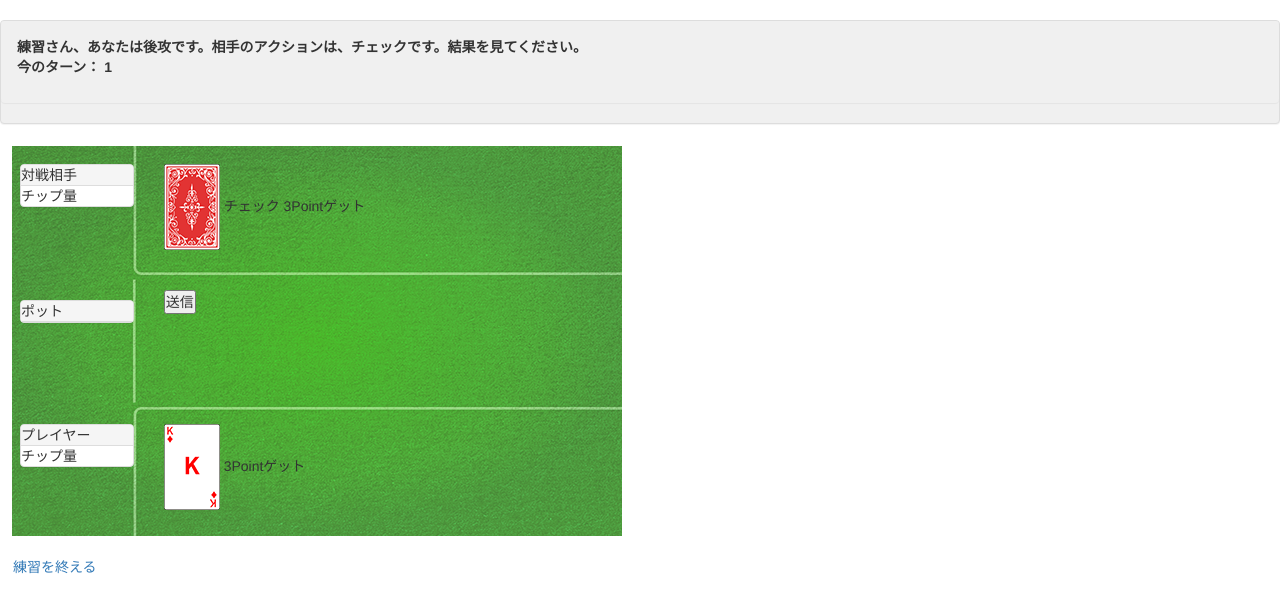
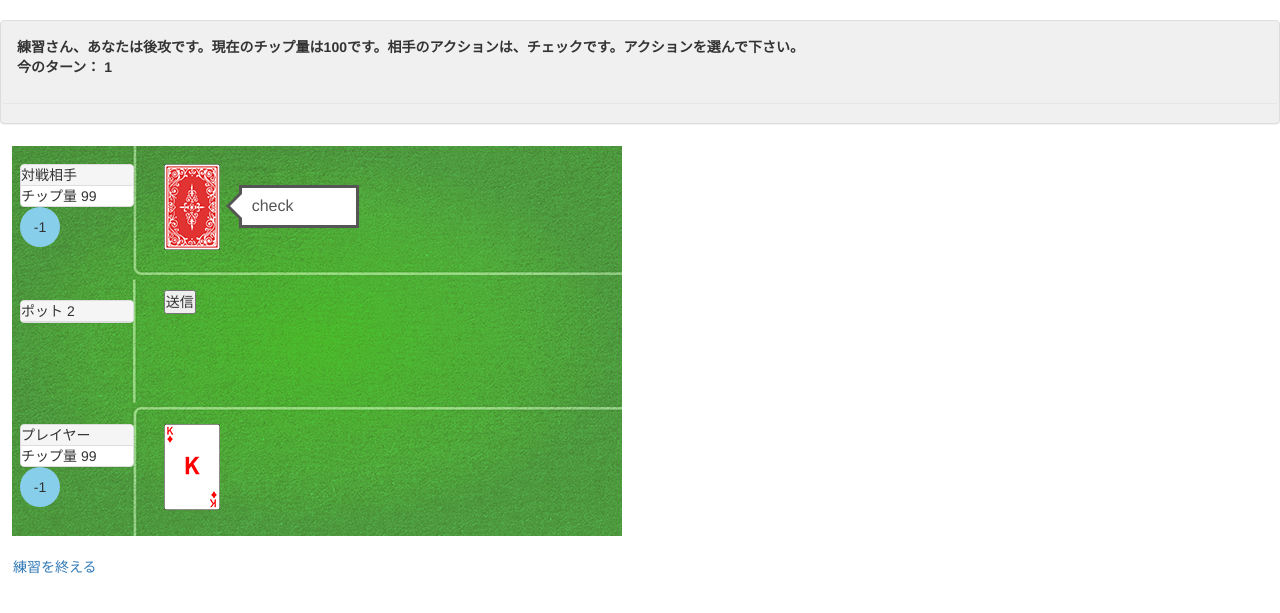
Before and after one commit to Jonh-Nash/toy-poker, a Django app: page /train_bb/ in a window 1280 px wide. Shown: the part 50-663 px from the top of the page. Run offline with Django 3.2, Linux system fonts and the light colour scheme; some libraries are stand-ins or nearby versions.

Commit message:
fix css style

```diff
--- a/toy_poker/poker/views.py
+++ b/toy_poker/poker/views.py
@@ -105,16 +105,20 @@ def pokerbtnfunc(request):
     tokuten = user_info.tokuten
     user = user_info.user
 
-    if turn >= 51:
+    if turn >= 101:
         return render(request, 'logout.html')
 
     if request.method == 'GET':
-        msg = user + "さん、あなたは先攻です。アクションを選んで下さい。"
+        msg = user + "さん、あなたは先攻です。現在のチップ量は" + str(tokuten) + "です。アクションを選んで下さい。"
         content = {
+            'msg' : msg,
             'user' : user,
-            'msg' : msg,
             'turn' : turn,
-            'tokuten' : tokuten,
+            'tokuten' : tokuten - 1,
+            'bot_chip' : 200 - tokuten - 1,
+            'bot_point' : -1,
+            'player_point' : -1,
+            'pot' : 2,
             'player_card' : player_card,
         }
         return render(request, 'poker_btn.html', content)
@@ -131,18 +135,21 @@ def pokerbtnfunc(request):
         action_history.save()
 
         tokuten = tokuten + point
-        msg = user + "さん、あなたは" + str(point) + "ポイント獲得しました。現在のチップ量は、" + str(tokuten) + "です。残りのターンは" + str(turn) + "です。次のターンへ進んでください。"
+        msg = user + "さん、あなたは" + str(point) + "ポイント獲得しました。現在のチップ量は、" + str(tokuten) + "です。残りのターンは" + str(100-turn) + "です。次のターンへ進んでください。"
         content = {
             'user' : user,
             'msg' : msg,
             'turn' : turn,
+            'player_card' : player_card,
             'tokuten' : tokuten,
-            'player_card' : player_card,
+            'bot_chip' : 200-tokuten,
             'opp_card' : opp_card,
             'action' : action_player,
-            'action_opp': action_opp,
+            'bot_action': action_opp,
+            'bot_point' : -point,
+            'player_point' : point,
+            'pot' : 0,
             'card_flag': card_flag,
-            'point' : point,
         }
         # もろもろの情報の更新をする
         deck = "".join(AQlist)
@@ -167,22 +174,26 @@ def pokerbbfunc(request):
     tokuten = user_info.tokuten
     user = user_info.user
 
-    if turn >= 51:
+    if turn >= 101:
         return render(request, 'logout.html')
 
     if request.method == 'GET':
         action_opp = bot_actions("BTN", opp_card, player_card)
         if action_opp == "bet":
-            msg = user + "さん、あなたは後攻です。相手のアクションは、ベットです。アクションを選んで下さい。"
+            msg = user + "さん、あなたは後攻です。現在のチップ量は" + str(tokuten) + "です。相手のアクションは、ベットです。アクションを選んで下さい。"
         else :
-            msg = user + "さん、あなたは後攻です。相手のアクションは、チェックです。結果を見てください。"
+            msg = user + "さん、あなたは後攻です。現在のチップ量は" + str(tokuten) + "です。相手のアクションは、チェックです。結果を見てください。"
         content = {
             'user' : user,
             'msg' : msg,
             'turn' : turn,
-            'tokuten' : tokuten,
             'player_card' : player_card,
-            'action_opp' : action_opp,
+            'tokuten' : tokuten - 1,
+            'bot_chip' : 200 - tokuten - 1,
+            'bot_point' : -1,
+            'player_point' : -1,
+            'pot' : 2,
+            'bot_action' : action_opp,
         }
         return render(request, 'poker_bb.html', content)
 
@@ -198,18 +209,21 @@ def pokerbbfunc(request):
         action_history.save()
 
         tokuten = tokuten + point
-        msg = user + "さん、あなたは" + str(point) + "ポイント獲得しました。現在のチップ量は、" + str(tokuten) + "です。残りのターンは" + str(turn) + "です。次のターンへ進んでください。"
+        msg = user + "さん、あなたは" + str(point) + "ポイント獲得しました。現在のチップ量は、" + str(tokuten) + "です。残りのターンは" + str(100-turn) + "です。次のターンへ進んでください。"
         content = {
             'user' : user,
             'msg' : msg,
             'turn' : turn,
             'tokuten' : tokuten,
             'player_card' : player_card,
+            'action' : action_player,
+            'bot_chip' : 200-tokuten,
             'opp_card' : opp_card,
-            'action' : action_player,
-            'action_opp': action_opp,
+            'bot_action': action_opp,
+            'bot_point' : -point,
+            'player_point' : point,
+            'pot' : 0,
             'card_flag': card_flag,
-            'point' : point,
         }
         # もろもろの情報の更新をする
         deck = "".join(AQlist)
@@ -233,13 +247,17 @@ def trainbtnfunc(request):
     user = "練習"
 
     if request.method == 'GET':
-        msg = user + "さん、あなたは先攻です。アクションを選んで下さい。"
+        msg = user + "さん、あなたは先攻です。現在のチップ量は" + str(tokuten) + "です。アクションを選んで下さい。"
         content = {
             'train' : "train",
             'msg' : msg,
             'user' : user,
             'turn' : turn,
-            'tokuten' : tokuten,
+            'tokuten' : tokuten - 1,
+            'bot_chip' : 200 - tokuten - 1,
+            'bot_point' : -1,
+            'player_point' : -1,
+            'pot' : 2,
             'player_card' : player_card,
             'opp_card' : opp_card,
         }
@@ -256,19 +274,22 @@ def trainbtnfunc(request):
         card_flag = True
 
         tokuten = tokuten + point
-        msg = user + "さん、あなたは" + str(point) + "ポイント獲得しました。現在のチップ量は、" + str(tokuten) + "です。残りのターンは" + str(turn) + "です。次のターンへ進んでください。"
+        msg = user + "さん、あなたは" + str(point) + "ポイント獲得しました。現在のチップ量は、" + str(tokuten) + "です。残りのターンは" + str(100-turn) + "です。次のターンへ進んでください。"
         content = {
             'train' : "train",
             'user' : user,
             'msg' : msg,
             'turn' : turn,
+            'player_card' : player_card,
             'tokuten' : tokuten,
-            'player_card' : player_card,
+            'bot_chip' : 200-tokuten,
             'opp_card' : opp_card,
             'action' : action_player,
-            'action_opp': action_opp,
+            'bot_action': action_opp,
+            'bot_point' : -point,
+            'player_point' : point,
+            'pot' : 0,
             'card_flag': card_flag,
-            'point' : point,
         }
         return render(request, 'poker_btn.html', content)
 
@@ -283,17 +304,21 @@ def trainbbfunc(request):
     if request.method == 'GET':
         action_opp = bot_actions("BTN", opp_card, player_card)
         if action_opp == "bet":
-            msg = user + "さん、あなたは後攻です。相手のアクションは、ベットです。アクションを選んで下さい。"
+            msg = user + "さん、あなたは後攻です。現在のチップ量は" + str(tokuten) + "です。相手のアクションは、ベットです。アクションを選んで下さい。"
         else:
-            msg = user + "さん、あなたは後攻です。相手のアクションは、チェックです。結果を見てください。"
+            msg = user + "さん、あなたは後攻です。現在のチップ量は" + str(tokuten) + "です。相手のアクションは、チェックです。アクションを選んで下さい。"
         content = {
             'train' : "train",
             'user' : user,
             'msg' : msg,
             'turn' : turn,
-            'tokuten' : tokuten,
             'player_card' : player_card,
-            'action_opp' : action_opp,
+            'tokuten' : tokuten - 1,
+            'bot_chip' : 200 - tokuten - 1,
+            'bot_point' : -1,
+            'player_point' : -1,
+            'pot' : 2,
+            'bot_action' : action_opp,
         }
         return render(request, 'poker_bb.html', content)
 
@@ -307,7 +332,7 @@ def trainbbfunc(request):
         card_flag = True
 
         tokuten = tokuten + point
-        msg = user + "さん、あなたは" + str(point) + "ポイント獲得しました。現在のチップ量は、" + str(tokuten) + "です。残りのターンは" + str(turn) + "です。次のターンへ進んでください。"
+        msg = user + "さん、あなたは" + str(point) + "ポイント獲得しました。現在のチップ量は、" + str(tokuten) + "です。残りのターンは" + str(100-turn) + "です。次のターンへ進んでください。"
         content = {
             'train' : "train",
             'user' : user,
@@ -315,10 +340,13 @@ def trainbbfunc(request):
             'turn' : turn,
             'tokuten' : tokuten,
             'player_card' : player_card,
+            'action' : action_player,
+            'bot_chip' : 200-tokuten,
             'opp_card' : opp_card,
-            'action' : action_player,
-            'action_opp': action_opp,
+            'bot_action': action_opp,
+            'bot_point' : -point,
+            'player_point' : point,
+            'pot' : 0,
             'card_flag': card_flag,
-            'point' : point,
         }
         return render(request, 'poker_bb.html', content)
--- /dev/null
+++ b/toy_poker/static/css/style.css
@@ -0,0 +1,50 @@
+.balloon2-left {
+    position: relative;
+    display: inline-block;
+    margin: 0 0 0 15px;
+    padding: 7px 10px;
+    min-width: 120px;
+    max-width: 100%;
+    color: #555;
+    font-size: 16px;
+    background: #FFF;
+    border: solid 3px #555;
+    box-sizing: border-box;
+  }
+
+  .balloon2-left:before {
+    content: "";
+    position: absolute;
+    top: 50%;
+    left: -24px;
+    margin-top: -12px;
+    border: 12px solid transparent;
+    border-right: 12px solid #FFF;
+    z-index: 2;
+  }
+
+  .balloon2-left:after {
+    content: "";
+    position: absolute;
+    top: 50%;
+    left: -30px;
+    margin-top: -14px;
+    border: 14px solid transparent;
+    border-right: 14px solid #555;
+    z-index: 1;
+  }
+
+  .balloon2-left p {
+    margin: 0;
+    padding: 0;
+  }
+
+  .circle{
+    display: inline-block;
+    width: 40px;
+    height: 40px;
+    border-radius: 50%;
+    background: skyblue;
+    text-align:center;
+    line-height: 40px;
+  }
--- a/toy_poker/templates/poker_bb.html
+++ b/toy_poker/templates/poker_bb.html
@@ -11,6 +11,14 @@
         <p> 今のターン： {{ turn }}</p>
     {% endif %}
 {% endblock msg %}
+
+{% block bot_chip %}
+    {{ bot_chip }}
+{% endblock bot_chip %}
+
+{% block bot_point %}
+    {{ bot_point }}
+{% endblock bot_point %}
 
 {% block bot_card %}
     <!-- BTNのカード -->
@@ -27,9 +35,19 @@
     </ul>
 {% endblock bot_card %}
 
+{% block bot_action %}
+    <div class="balloon2-left">
+    {{ bot_action }}
+    </div>
+{% endblock bot_action %}
+
+{% block pot %}
+    {{ pot }}
+{% endblock pot %}
+
 {% block action %}
     {% if card_flag != True %}
-    {% if action_opp == "bet" %}
+    {% if bot_action == "bet" %}
         <form action="" method="POST">
             {% csrf_token %}
             <li>
@@ -38,15 +56,15 @@
             <li>
                 <input type="radio" name="action" value="fold" required>フォールドして諦める
             </li>
-                <input type="hidden" name="action_opp" value="{{ action_opp }}">
+                <input type="hidden" name="action_opp" value="{{ bot_action }}">
             <p>
                 <input type="submit" value="送信">
             </p>
-    {% elif action_opp == "check" %}
+    {% elif bot_action == "check" %}
         <form action="" method="POST">
             {% csrf_token %}
             <p>
-                <input type="hidden" name="action_opp" value="{{ action_opp }}">
+                <input type="hidden" name="action_opp" value="{{ bot_action }}">
                 <input type="hidden" name="action" value="check">
             </p>
                 <p><input type="submit" value="送信"></p>
@@ -65,10 +83,28 @@
     {% endif %}
 {% endblock next_button %}
 
+{% block player_chip %}
+    {{ tokuten }}
+{% endblock player_chip %}
+
+{% block player_point %}
+    {{ player_point }}
+{% endblock player_point %}
+
 {% block player_card %}
     <!-- BBのカード -->
     <img src="{% static 'cards/D_13.png' %}">
 {% endblock player_card %}
+
+{% block player_action %}
+    {% if bot_action != "check" %}
+        {% if action != None %}
+        <div class="balloon2-left">
+        {{ action }}
+        </div>
+        {% endif %}
+    {% endif %}
+{% endblock player_action %}
 
 {% block train %}
     {% if train == "train" %}
--- a/toy_poker/templates/table.html
+++ b/toy_poker/templates/table.html
@@ -5,12 +5,10 @@
     <meta charset="utf-8">
     <meta name="viewport" content="width=device-width, initial-scale=1, shrink-to-fit=no">
 
+    <link href="{% static 'css/style.css' %}" rel="stylesheet">
     <link href="{% static 'css/bootstrap.css' %}" rel="stylesheet">
     <script src={% static 'js/bootstrap.js' %}></script>
     <link rel="stylesheet" type="text/css" href="{% static 'style.css' %}">
-
-    {% block customcss %}
-    {% endblock customcss %}
 
     <title>Poker game!</title>
   </head>
@@ -45,22 +43,22 @@
                 {% endblock bot_chip %}
               </div>
             </div>
+            <div class="circle">
+               {% block bot_point %}
+               {% endblock bot_point %}
+            </div>
           </div>
           <div class="col-xs-8">
             <ul class="card">
               <li>
-                {% block bot_card %}
-                {% endblock bot_card %}
+              {% block bot_card %}
+              {% endblock bot_card %}
               </li>
               <li>
-                 チェック
-                 {% block bot_action %}
-                 {% endblock bot_action %}
-              </li>
-              <li>
-                  3Pointゲット
-                 {% block bot_point %}
-                 {% endblock bot_point %}
+                  <p>
+                  {% block bot_action %}
+                  {% endblock bot_action %}
+                  </p>
               </li>
             </ul>
           </div>
@@ -72,6 +70,8 @@
             <div class="panel panel-default">
               <div class="panel-heading">
                 ポット
+                {% block pot %}
+                {% endblock pot %}
               </div>
             </div>
           </div>
@@ -99,6 +99,10 @@
                 {% endblock player_chip %}
               </div>
             </div>
+            <div class="circle">
+               {% block player_point %}
+               {% endblock player_point %}
+            </div>
           </div>
           <div class="col-xs-8">
             <ul class="card">
@@ -107,15 +111,14 @@
                 {% endblock player_card %}
               </li>
               <li>
-                  3Pointゲット
-                  {% block player_point %}
-                  {% endblock player_point %}
+                  <p>
+                  {% block player_action %}
+                  {% endblock player_action %}
+                  </p>
               </li>
             </ul>
           </div>
-
         </div>
-
       </div>
     </div>
 
```
Also changed, not shown: toy_poker/templates/poker_btn.html (+38 -0 lines), toy_poker/db.sqlite3.
